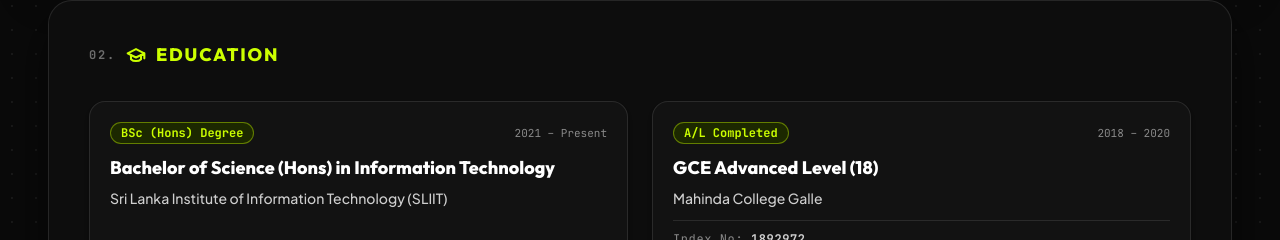
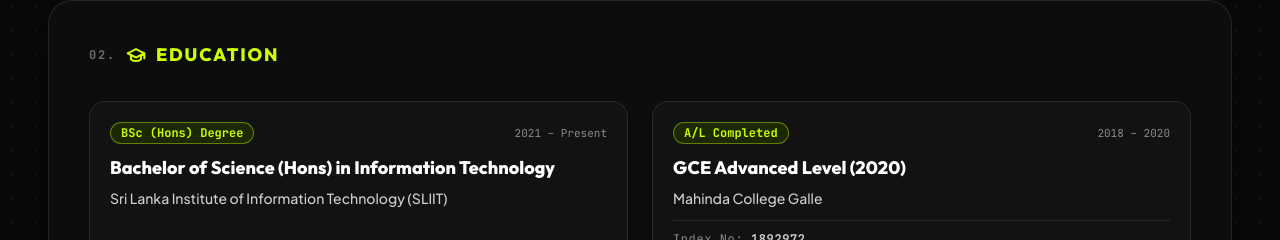
Before and after one commit to JaninduDulanjith/MY_portfolio, a React (Vite) app: page / in a window 1280 px wide. Shown: the part 2943-3183 px from the top of the page. Built offline with nearby package versions, Linux system fonts and the light colour scheme.

Commit message:
date change

```diff
--- a/src/components/Experience.tsx
+++ b/src/components/Experience.tsx
@@ -9,7 +9,7 @@ const educationItems = [
     period: '2021 – Present'
   },
   {
-    title: 'GCE Advanced Level (18)',
+    title: 'GCE Advanced Level (2020)',
     institution: 'Mahinda College Galle',
     indexNo: '1892972',
     badge: 'A/L Completed',
```
